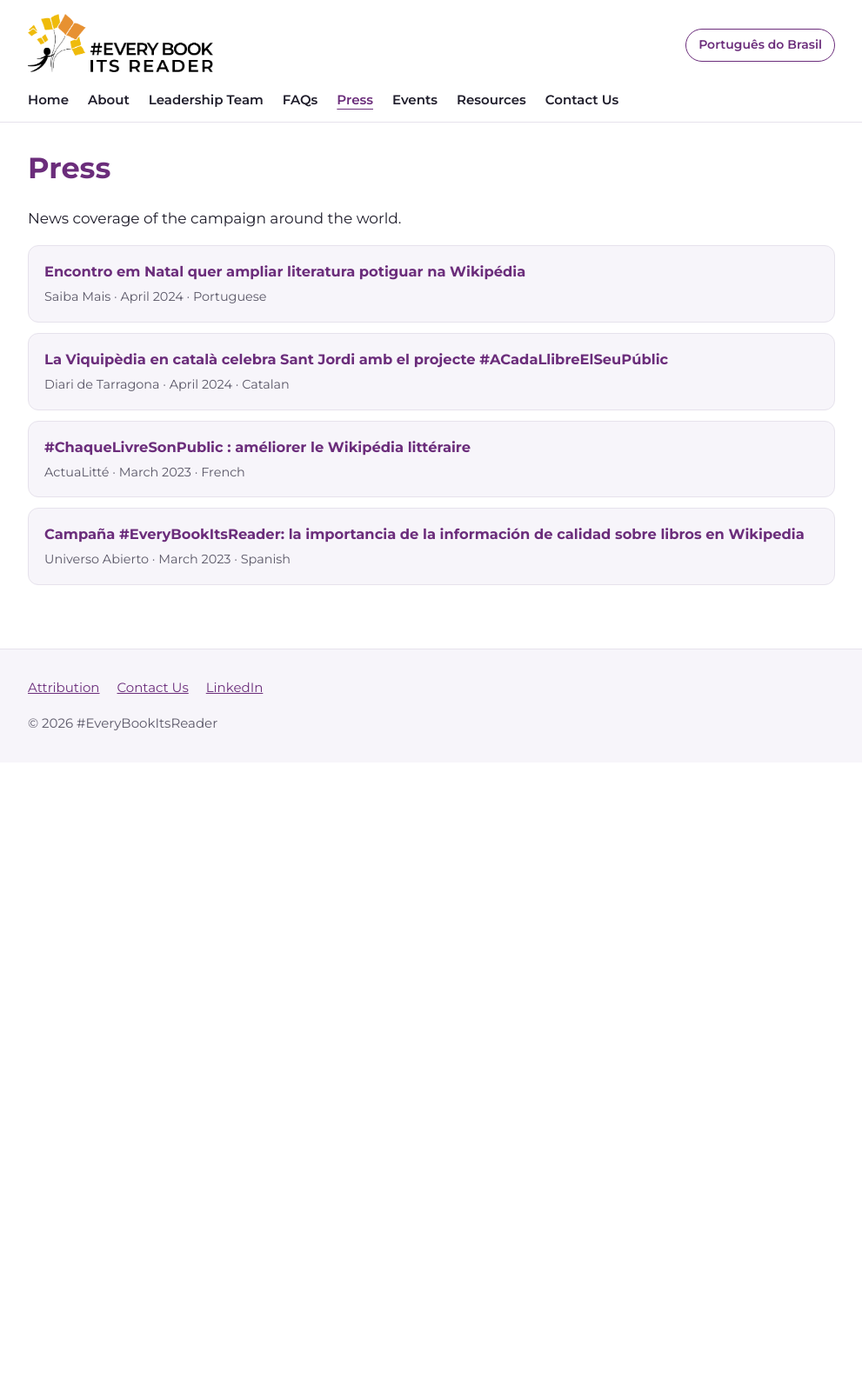
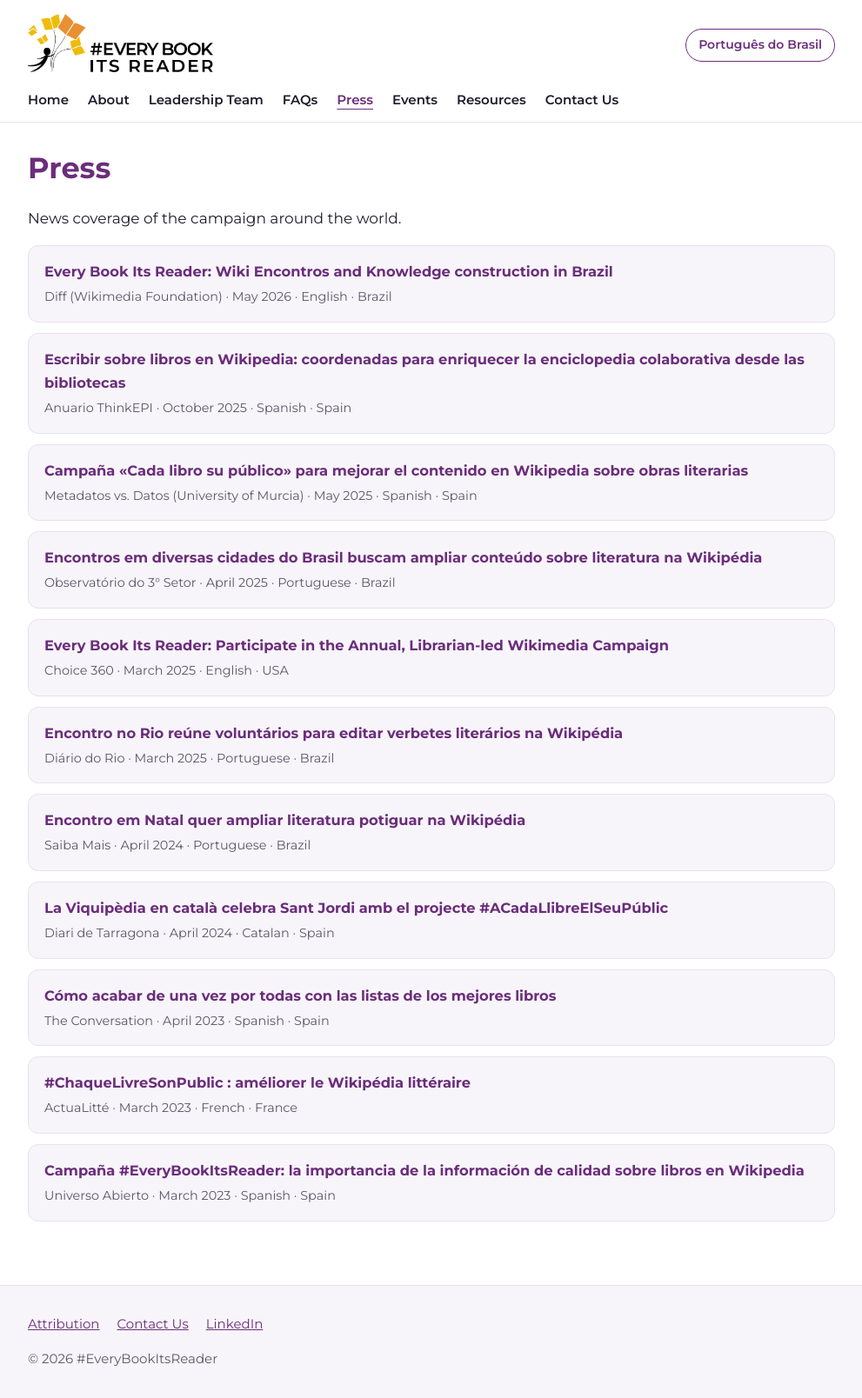
Before and after one commit to ELEMBridges/everybookitsreader, a Jekyll site: the page built from pages/en/media.md, in a window 1280 px wide. Shown: the whole page at 87% size, without its empty margins (144-1135 px from the left). Built offline with Jekyll 4.4.1, drawn with Linux system fonts in a browser that asks for light colours; before the commit the page ends 900 px from its top, so only the background shows below that.

Commit message:
Update media.md

```diff
--- a/pages/en/media.md
+++ b/pages/en/media.md
@@ -8,11 +8,25 @@ layout: default
 
 News coverage of the campaign around the world.
 
+- **[Every Book Its Reader: Wiki Encontros and Knowledge construction in Brazil](https://diff.wikimedia.org/2026/05/26/every-book-its-reader-wiki-encontros-and-knowledge-construction-in-brazil/)**
+  Diff (Wikimedia Foundation) · May 2026 · English · Brazil
+- **[Escribir sobre libros en Wikipedia: coordenadas para enriquecer la enciclopedia colaborativa desde las bibliotecas](https://doi.org/10.3145/thinkepi.2025.e19a17)**
+  Anuario ThinkEPI · October 2025 · Spanish · Spain
+- **[Campaña «Cada libro su público» para mejorar el contenido en Wikipedia sobre obras literarias](https://www.um.es/metadatosvsdatos/campana-cada-libro-su-publico-para-mejorar-el-contenido-en-wikipedia-sobre-obras-literarias/)**
+  Metadatos vs. Datos (University of Murcia) · May 2025 · Spanish · Spain
+- **[Encontros em diversas cidades do Brasil buscam ampliar conteúdo sobre literatura na Wikipédia](https://observatorio3setor.org.br/encontros-em-diversas-cidades-do-brasil-buscam-ampliar-conteudo-sobre-literatura-na-wikipedia-2/)**
+  Observatório do 3° Setor · April 2025 · Portuguese · Brazil
+- **[Every Book Its Reader: Participate in the Annual, Librarian-led Wikimedia Campaign](https://www.choice360.org/libtech-insight/every-book-its-reader-participate-in-the-annual-librarian-led-wikimedia-campaign/)**
+  Choice 360 · March 2025 · English · USA
+- **[Encontro no Rio reúne voluntários para editar verbetes literários na Wikipédia](https://diariodorio.com/encontro-no-rio-reune-voluntarios-para-editar-verbetes-literarios-na-wikipedia/)**
+  Diário do Rio · March 2025 · Portuguese · Brazil
 - **[Encontro em Natal quer ampliar literatura potiguar na Wikipédia](https://saibamais.jor.br/2024/04/encontro-em-natal-quer-ampliar-literatura-potiguar-na-wikipedia/)**
-  Saiba Mais · April 2024 · Portuguese
+  Saiba Mais · April 2024 · Portuguese · Brazil
 - **[La Viquipèdia en català celebra Sant Jordi amb el projecte #ACadaLlibreElSeuPúblic](https://www.diaridetarragona.com/cultura/la-viquipedia-en-catala-celebra-sant-jordi-amb-el-projecte-acadallibreelseupublic-GO19060978)**
-  Diari de Tarragona · April 2024 · Catalan
+  Diari de Tarragona · April 2024 · Catalan · Spain
+- **[Cómo acabar de una vez por todas con las listas de los mejores libros](https://theconversation.com/como-acabar-de-una-vez-por-todas-con-las-listas-de-los-mejores-libros-203353)**
+  The Conversation · April 2023 · Spanish · Spain
 - **[#ChaqueLivreSonPublic : améliorer le Wikipédia littéraire](https://actualitte.com/article/110595/technologie/chaquelivresonpublic-ameliorer-le-wikipedia-litteraire)**
-  ActuaLitté · March 2023 · French
+  ActuaLitté · March 2023 · French · France
 - **[Campaña #EveryBookItsReader: la importancia de la información de calidad sobre libros en Wikipedia](https://universoabierto.org/2023/03/08/campana-everybookitsreader-la-importancia-de-la-informacion-de-calidad-sobre-libros-en-wikipedia/)**
-  Universo Abierto · March 2023 · Spanish
+  Universo Abierto · March 2023 · Spanish · Spain
```
